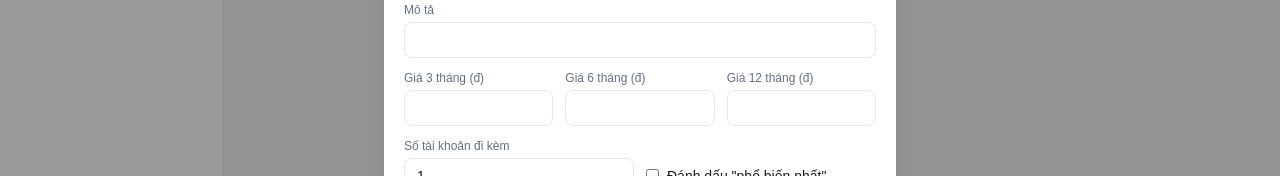
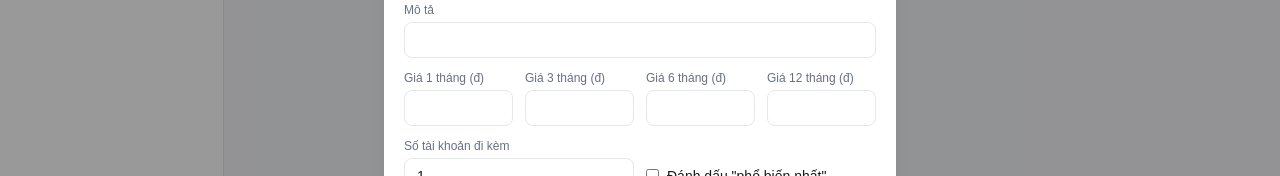
Before and after one commit to Tai1st/metus-zalo-admin, a Next.js app: page /plans in a window 1280 px wide. Both pictures are taken after a click on the button "+ Thêm gói". Shown: the part 295-471 px from the top of the page. Built offline with nearby package versions, Linux system fonts and the light colour scheme; no server answers.

Commit message:
feat(plans): thêm giá chu kỳ 1 tháng trong form gói cước
Co-Authored-By: Claude Sonnet 5 <noreply@anthropic.com>

```diff
--- a/src/app/plans/page.tsx
+++ b/src/app/plans/page.tsx
@@ -39,6 +39,7 @@ type FormState = {
   name: string;
   tagline: string;
   description: string;
+  p1: string;
   p3: string;
   p6: string;
   p12: string;
@@ -52,6 +53,7 @@ const EMPTY: FormState = {
   name: "",
   tagline: "",
   description: "",
+  p1: "",
   p3: "",
   p6: "",
   p12: "",
@@ -67,6 +69,7 @@ function toForm(p: Plan): FormState {
     name: p.name,
     tagline: p.tagline,
     description: p.description,
+    p1: price(1)?.toString() ?? "",
     p3: price(3)?.toString() ?? "",
     p6: price(6)?.toString() ?? "",
     p12: price(12)?.toString() ?? "",
@@ -78,7 +81,7 @@ function toForm(p: Plan): FormState {
 
 function toBody(f: FormState) {
   const prices: PricePoint[] = [];
-  for (const [months, raw] of [[3, f.p3], [6, f.p6], [12, f.p12]] as const) {
+  for (const [months, raw] of [[1, f.p1], [3, f.p3], [6, f.p6], [12, f.p12]] as const) {
     if (raw.trim()) prices.push({ months, price: Number(raw) });
   }
   return {
@@ -152,7 +155,7 @@ export default function PlansPage() {
           <Thead>
             <Th>Mã</Th>
             <Th>Tên</Th>
-            <Th>Giá 3 / 6 / 12 tháng</Th>
+            <Th>Giá 1 / 3 / 6 / 12 tháng</Th>
             <Th>Số tài khoản</Th>
             <Th>Trạng thái</Th>
             <Th className="text-right">Thao tác</Th>
@@ -171,7 +174,7 @@ export default function PlansPage() {
                     )}
                   </Td>
                   <Td className="text-muted">
-                    {[3, 6, 12]
+                    {[1, 3, 6, 12]
                       .map((m) =>
                         price(m) !== undefined ? fmtVnd(price(m)!) : "—",
                       )
@@ -250,7 +253,15 @@ export default function PlansPage() {
                 }
               />
             </Field>
-            <div className="grid grid-cols-3 gap-3">
+            <div className="grid grid-cols-2 gap-3 sm:grid-cols-4">
+              <Field label="Giá 1 tháng (đ)">
+                <input
+                  className={inputCls}
+                  inputMode="numeric"
+                  value={form.p1}
+                  onChange={(e) => setForm({ ...form, p1: e.target.value })}
+                />
+              </Field>
               <Field label="Giá 3 tháng (đ)">
                 <input
                   className={inputCls}
```
